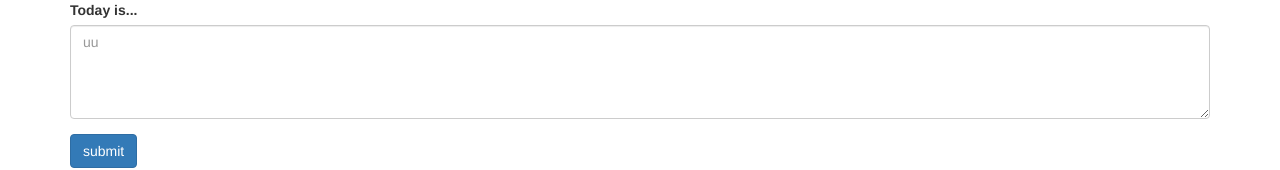
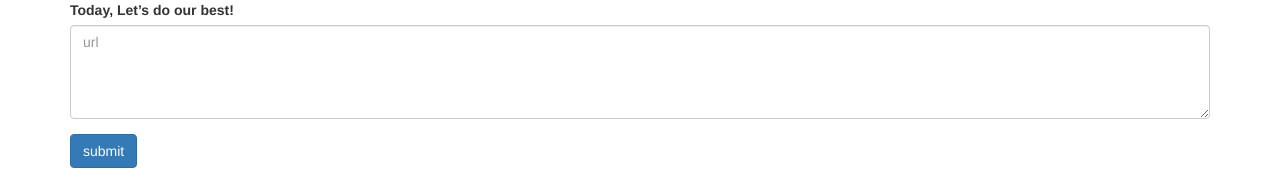
Before and after one commit to ogapants/Today..., a plain HTML site: page index.html in a window 1280 px wide. Shown: the top 170 px of the page. Drawn offline with nearby package versions, Linux system fonts and the light colour scheme.

Commit message:
tiny update

```diff
--- a/index.html
+++ b/index.html
@@ -2,11 +2,8 @@
 <html ng-app="myApp">
 
 <head>
-  <!-- 見た目用にBootstrapを使う -->
   <link rel="stylesheet" type="text/css" href="//maxcdn.bootstrapcdn.com/bootstrap/3.3.6/css/bootstrap.min.css">
-  <!-- AngularJS 1.5を公式サイトから引っ張ってくる -->
   <script src="//code.angularjs.org/1.5.7/angular.min.js"></script>
-  <!-- ↓↓↓自分で作ったJavaScriptはここから↓↓↓ -->
   <script src="app.js"></script>
 </head>
 
@@ -15,8 +12,8 @@
     <div>
       <form ng-submit="submit()">
         <div class="form-group">
-          <label for="input">Today is...</label>
-          <textarea name="kanso" rows="4" cols="40" type="text" class="form-control" id="input" placeholder="uu" ng-model="input">inp</textarea>
+          <label for="input">Today, Let’s do our best!</label>
+          <textarea name="kanso" rows="4" cols="40" type="text" class="form-control" id="input" placeholder="url" ng-model="input">inp</textarea>
         </div>
         <button type="submit" class="btn btn-primary">submit</button>
       </form>
```
Also changed, not shown: 1 other file.
